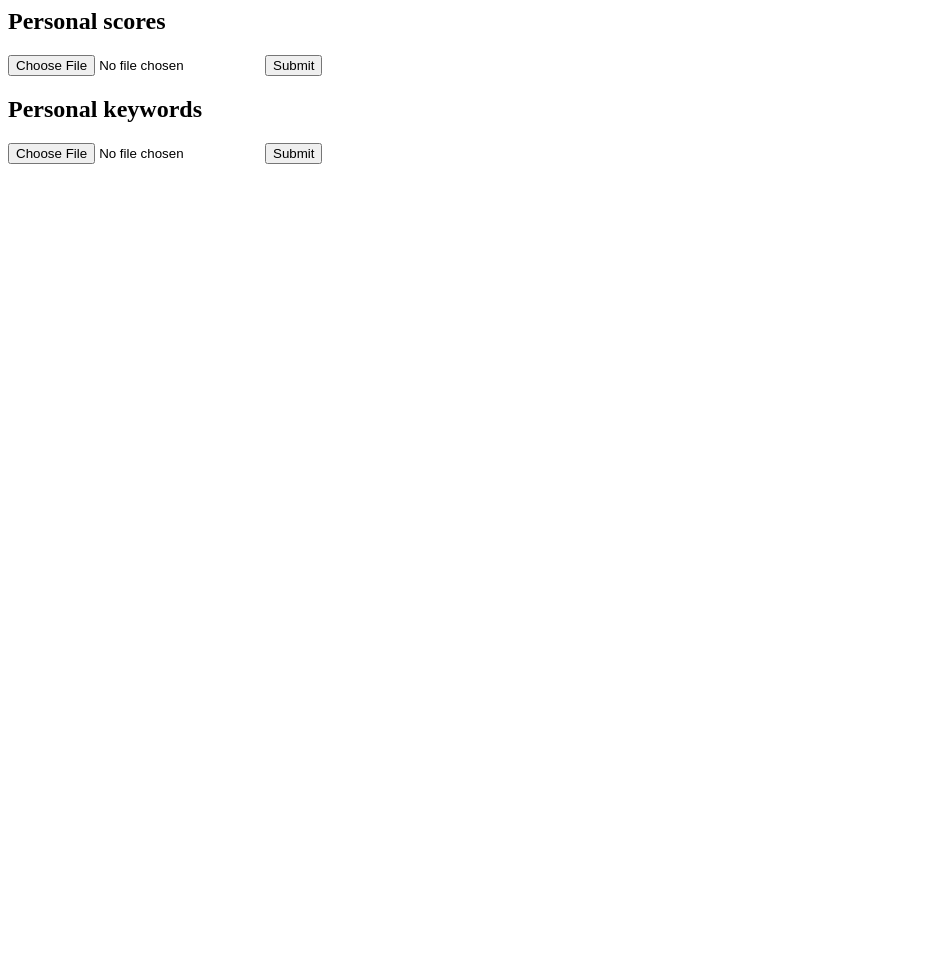
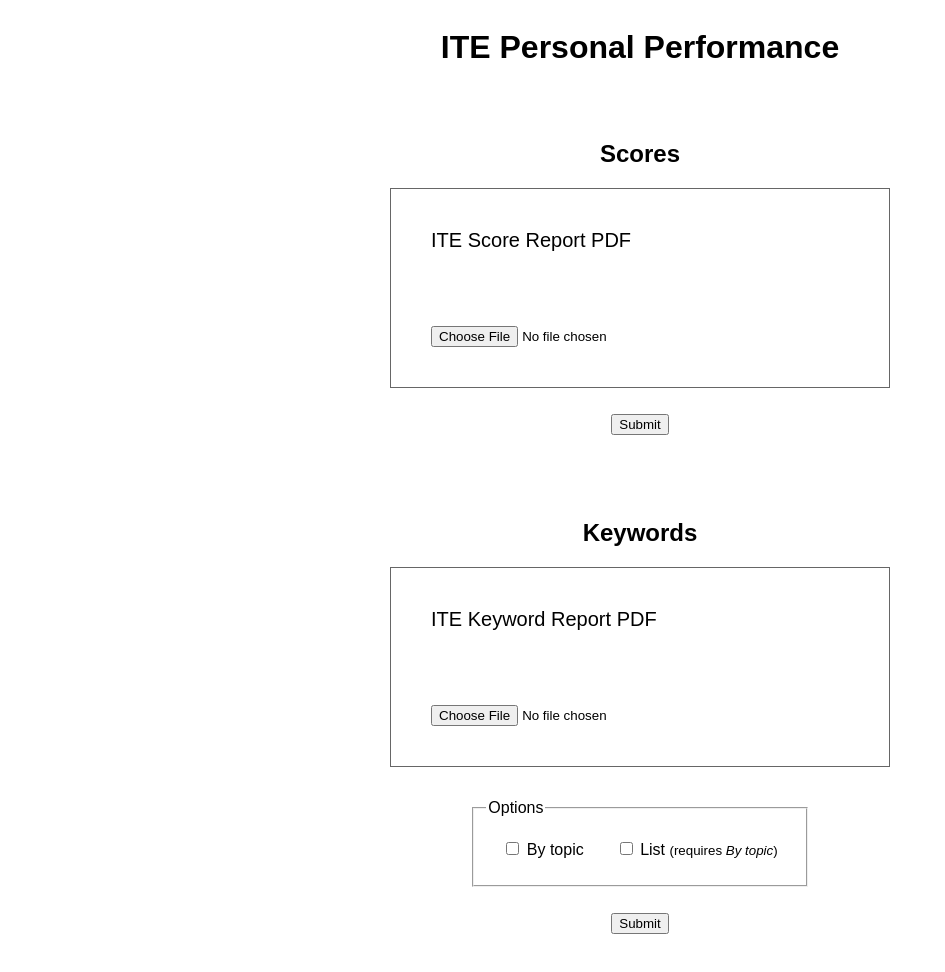
Before and after one commit to mcw-anesthesiology/ite-personal-performance, a website: page web/index.html in a window 1280 px wide. Shown: the whole page, without its empty margins (0-945 px from the left). Before the commit the page ends 800 px from the top, so only its background shows below. Drawn offline with Linux system fonts and the light colour scheme.

Commit message:
Improve web UI
Unfortunately, this still doesn't work because I haven't figured out how
to trick vercel into installing poppler yet.

```diff
--- a/web/index.html
+++ b/web/index.html
@@ -1,22 +1,118 @@
+<!DOCTYPE html>
+<html lang="en">
+	<head>
+		<meta charset="utf-8">
+		<meta name="viewport" content="width=device-width,initial-scale=1">
+		<title>ITE Personal Performance</title>
+		<style>
+			body {
+				font-family: sans-serif;
+			}
 
-<html>
+			main {
+				display: flex;
+				flex-direction: column;
+				align-items: center;
+			}
+
+			section {
+				margin: 2em;
+			}
+
+			h2 {
+				text-align: center;
+			}
+
+			form {
+				display: flex;
+				flex-direction: column;
+				align-items: center;
+			}
+
+			.file-input {
+				box-sizing: border-box;
+				width: 25em;
+				max-width: 100%;
+				height: 10em;
+				border: 1px solid #666;
+				display: flex;
+				flex-direction: column;
+				justify-content: space-between;
+				padding: 2em;
+				font-size: 1.25em;
+			}
+
+			button {
+				display: block;
+				margin-top: 2em;
+			}
+
+			fieldset {
+				margin-top: 2em;
+			}
+
+			fieldset div {
+				display: flex;
+				flex-wrap: wrap;
+				justify-content: space-around;
+			}
+
+			fieldset label {
+				display: block;
+				margin: 1em;
+			}
+		</style>
+	</head>
+
 	<body>
-		<h2>Personal scores</h2>
+		<main>
+			<h1>ITE Personal Performance</h1>
+
+			<section>
+				<h2>Scores</h2>
 				<form method="POST" action="/api/personal-scores" enctype="multipart/form-data">
-			<input type="file" name="file" />
+					<label class="file-input">
+						ITE Score Report PDF
+						<input type="file" name="file" accept=".pdf" />
+					</label>
 
 					<button type="submit">
 						Submit
 					</button>
 				</form>
+			</section>
+			<section>
+				<h2>Keywords</h2>
+				<form method="POST" action="/api/personal-keywords" enctype="multipart/form-data">
+					<label class="file-input">
+						ITE Keyword Report PDF
+						<input type="file" name="file" accept=".pdf" />
+					</label>
 
-		<h2>Personal keywords</h2>
-		<form method="POST" action="/api/personal-keywords" enctype="multipart/form-data">
-			<input type="file" name="file" />
+					<fieldset>
+						<legend>Options</legend>
+
+						<div>
+							<label>
+								<input type="checkbox" name="options" value="--by-topic" />
+								By topic
+							</label>
+
+							<label>
+								<input type="checkbox" name="options" value="--list" />
+								List
+								<small>
+									(requires <i>By topic</i>)
+								</small>
+							</label>
+						</div>
+					</fieldset>
 
 					<button type="submit">
 						Submit
 					</button>
 				</form>
+			</section>
+		</main>
 	</body>
 </html>
```
Also changed, not shown: web/package.json (added, +18 -0 lines), 3 other files. Lines whose indentation alone changed are shown as unchanged.
